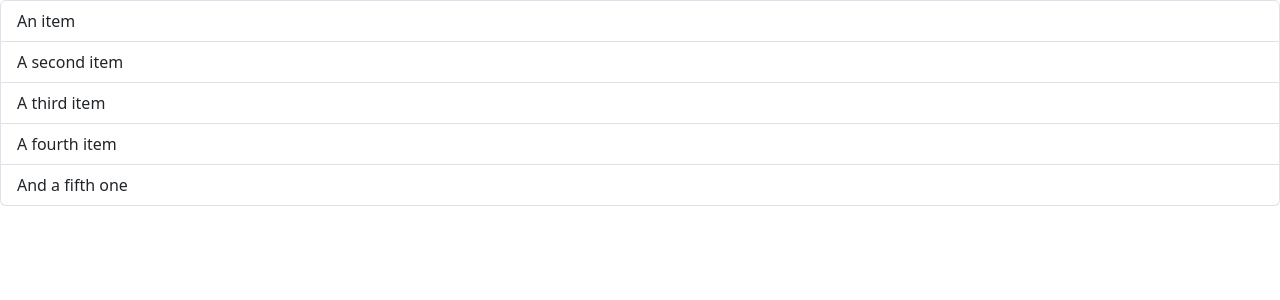
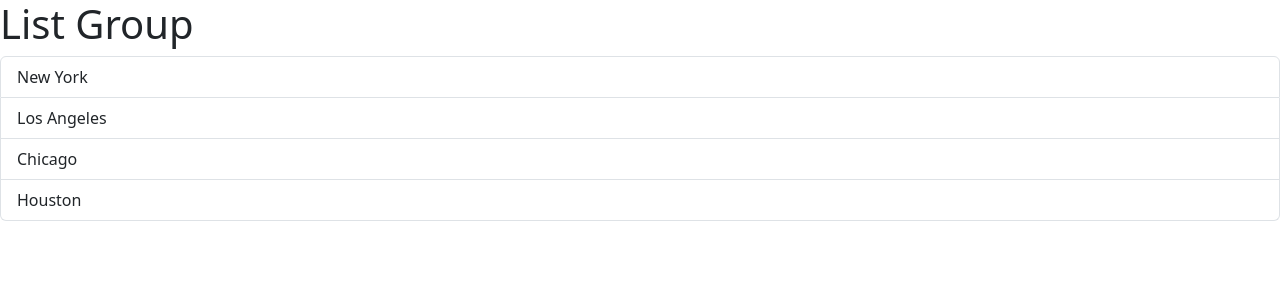
Before and after one commit to ralphcmiller/learning-react, a React (Vite) app in the folder react-app/: page / in a window 1280 px wide. Shown: the top 300 px of the page. Built offline with nearby package versions, Linux system fonts and the light colour scheme.

Commit message:
implemented state management

```diff
--- a/react-app/src/App.tsx
+++ b/react-app/src/App.tsx
@@ -1,7 +1,11 @@
 import ListGroup from "./components/ListGroup";
 
 function App() {
-  return <div><ListGroup/></div>;
+  return (
+    <div>
+      <ListGroup />
+    </div>
+  );
 }
 
 export default App;
--- a/react-app/src/components/ListGroup.tsx
+++ b/react-app/src/components/ListGroup.tsx
@@ -1,12 +1,31 @@
+import { useState } from "react";
+
 function ListGroup() {
+  let items = ["New York", "Los Angeles", "Chicago", "Houston"];
+  const [selectedIndex, setSelectedIndex] = useState(-1);
+
   return (
-    <ul className="list-group">
-      <li className="list-group-item">An item</li>
-      <li className="list-group-item">A second item</li>
-      <li className="list-group-item">A third item</li>
-      <li className="list-group-item">A fourth item</li>
-      <li className="list-group-item">And a fifth one</li>
-    </ul>
+    <>
+      <h1>List Group</h1>
+      {items.length === 0 && <p>No items to display</p>}
+      <ul className="list-group">
+        {items.map((item, index) => (
+          <li
+            className={
+              selectedIndex === index
+                ? "list-group-item active"
+                : "list-group-item"
+            }
+            key={item}
+            onClick={() => {
+              setSelectedIndex(index);
+            }}
+          >
+            {item}
+          </li>
+        ))}
+      </ul>
+    </>
   );
 }
 
```
